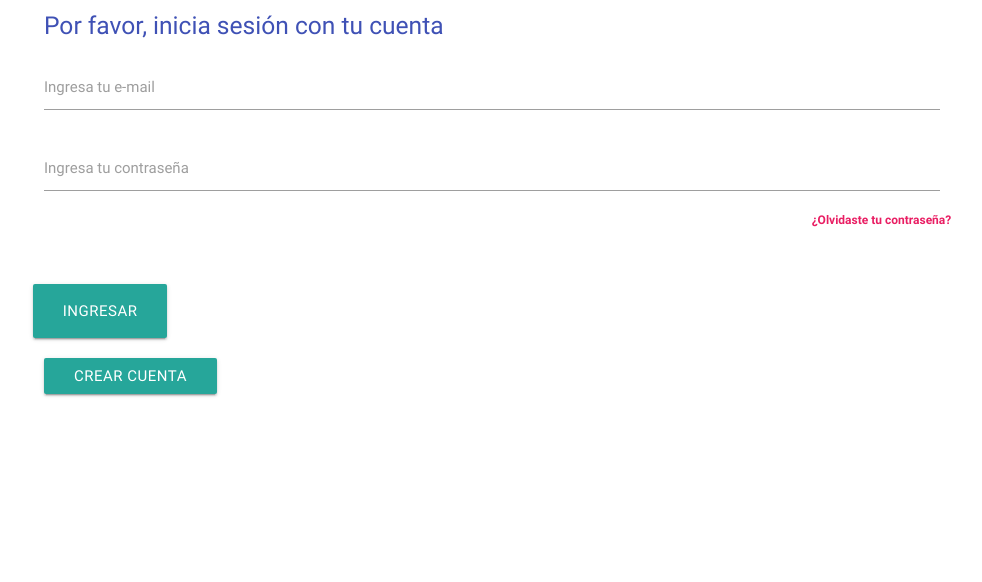
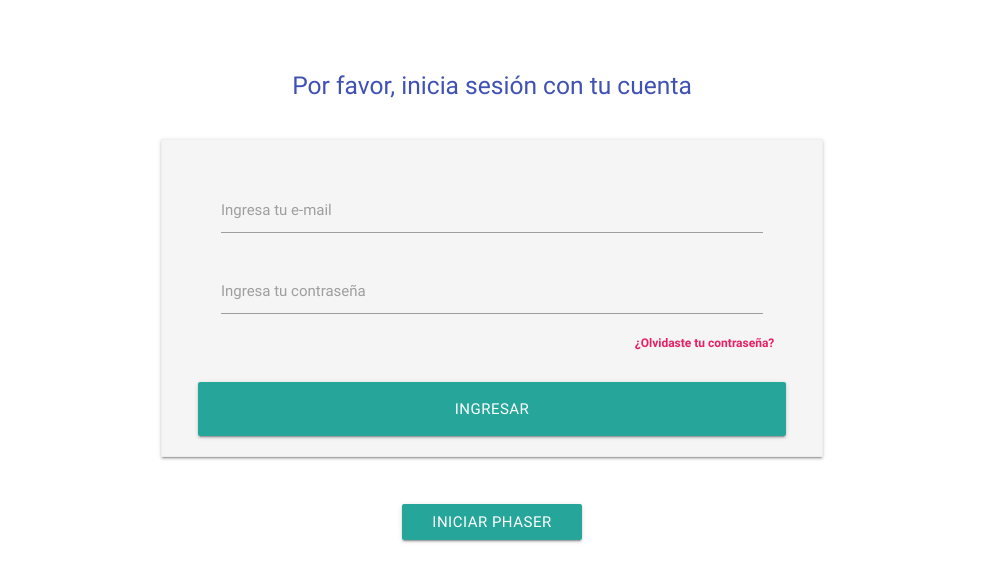
Before and after one commit to ninozka/sw-edu, a CodeIgniter app: page /sw-edu/ in a window 1280 px wide. Shown: the top 582 px of the page, without its empty margins (148-1130 px from the left). Run offline with CodeIgniter, Linux system fonts and the light colour scheme; some libraries are stand-ins or nearby versions.

Commit message:
login estatica listo

```diff
--- a/application/views/presentacion/login.php
+++ b/application/views/presentacion/login.php
@@ -1,54 +1,49 @@
+<!DOCTYPE html>
 <html>
     <head>
         <link rel="stylesheet" type="text/css" href="<?=base_url()?>assets/css/style.css" media="screen">
         <link rel="stylesheet" type="text/css" href="<?=base_url()?>assets/css/materialize.min.css" media="screen">
+        <meta name="viewport" content="width=device-width, initial-scale=1.0"/>
+    </head>
+    <body>
         <script src="https://code.jquery.com/jquery-1.11.1.min.js"></script>
         <script type="text/javascript" src="<?=base_url()?>assets/js/jquery.migrate.js"></script>
         <script type="text/javascript" src="<?=base_url()?>assets/js/materialize.min.js"></script>
         <script type="text/javascript" src="<?=base_url()?>assets/js/jquery.materialize-autocomplete.min.js"></script>
         <script src="http://ajax.aspnetcdn.com/ajax/jquery.validate/1.11.1/jquery.validate.min.js"></script>
-    </head>
-    <body>
 
+        <div class="section"></div>
         <main>
-               <div class="container">
-
+            <div class="container centrado">
+                <div class="section"></div>
                 <h5 class="indigo-text">Por favor, inicia sesión con tu cuenta</h5>
-
-
-                   <div class="row">
+                <div class="section"></div>
+                <div class="row">
                     <form class="col s12 m12 l12 xl12" method="post">
-                   <div class="row">
-
-
-                                <div class="input-field col s12 m12 ">
+                        <div class="row">
+                            <div class="z-depth-1 grey lighten-4" style="display: inline-block; padding: 32px 48px 0px 48px; border: 1px solid #EEE;">
+                                <div class="input-field col s12 m12">
                                     <input class="validate" type="email" name="email" id="email" />
                                     <label for="email">Ingresa tu e-mail</label>
                                 </div>
-
-
                                 <div class="input-field col s12 m12">
                                     <input class="validate" type="password" name="password" id="password"/>
                                     <label for="password">Ingresa tu contraseña</label>
                                 </div>
                                 <label style="float: right;">
                                     <a class="pink-text" href="#!"><b>¿Olvidaste tu contraseña?</b></a>
+                                    <div class="section"></div>
                                 </label>
-
-                            <br>
-
-
-
-
-
-                   </div>
+                                <div class="row">
+                                    <button type="submit" name="btn_login" class="col s12 m12 l12 btn btn-large waves-effect">Ingresar</button>
+                                </div>
+                            </div>
+                       </div>
                     </form>
-
-                    </div>
-                <div class="row">
-                                    <button type="submit" name="btn_login" class="btn btn-large waves-effect">Ingresar</button>
-                                </div>
-                <button class="btn  waves-effect ">Crear Cuenta</a>
+                </div>
+                <button class="btn waves-effect">Iniciar Phaser</a>
+                <div class="section"></div>
+                <div class="section"></div>
             </div>
         </main>
     </body>
--- a/assets/css/style.css
+++ b/assets/css/style.css
@@ -1,3 +1,11 @@
 body {
     background: #fff;
 }
+
+main {
+      flex: 1 0 auto;
+}
+
+.centrado{
+    text-align: center;
+}
```
